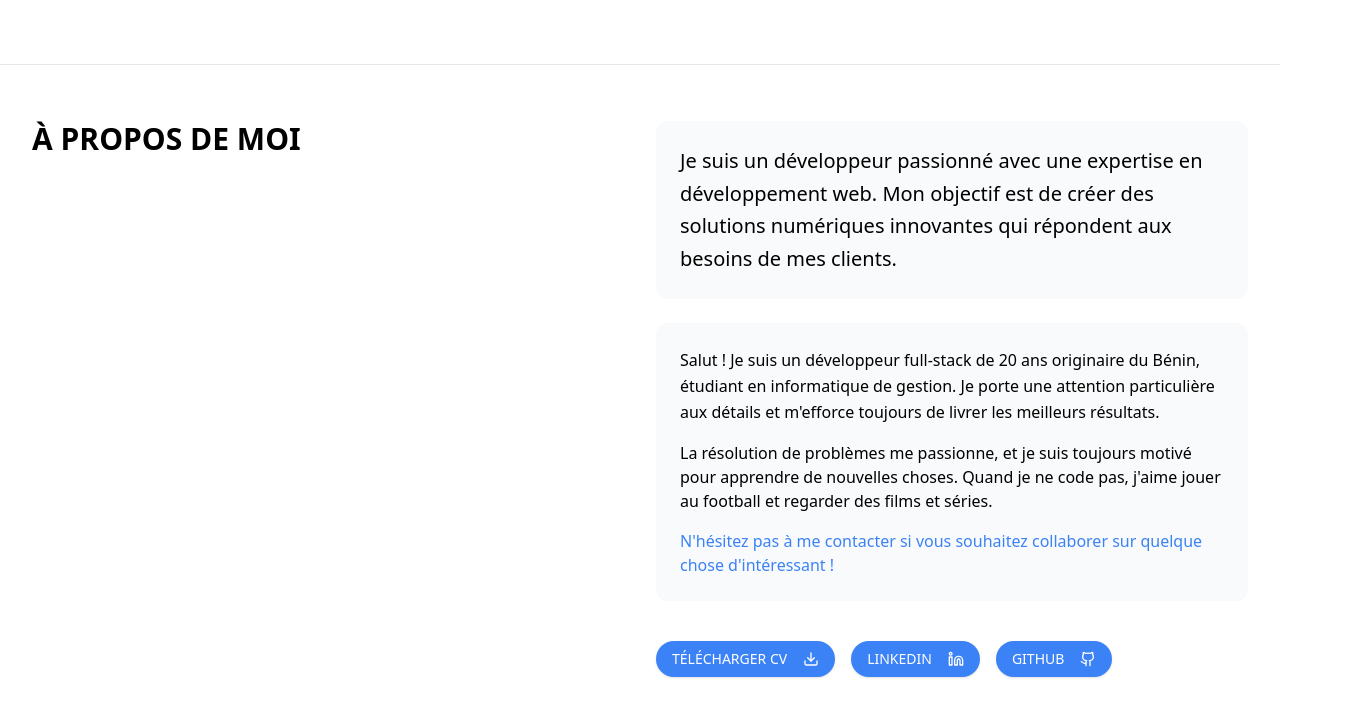
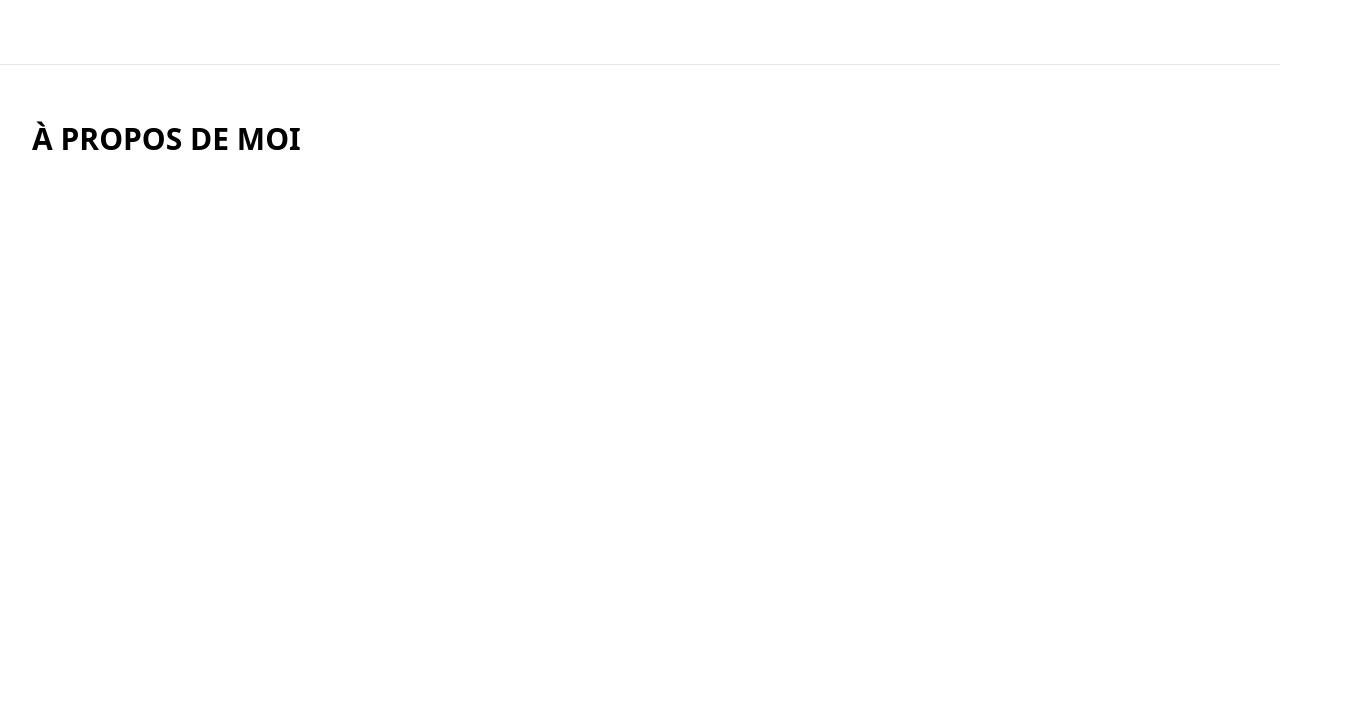
Before and after one commit to Lafiasabigado/Lafia-Portfolio, a Next.js app: page /about in a window 1280 px wide. Shown: the top 716 px of the page, 1348 px wide, since content can reach past the window. Built offline with nearby package versions, Linux system fonts and the light colour scheme.

Commit message:
vercel build

```diff
--- a/app/about/page.tsx
+++ b/app/about/page.tsx
@@ -30,7 +30,7 @@ const About = () => {
         <div className='grid md:grid-cols-2 gap-8'>
           <h1 className='text-3xl font-bold uppercase pb-4'>À Propos de Moi</h1>
           <div className='flex-col space-y-6'>
-            <div className='bg-gray-50 dark:bg-gray-800/50 p-6 rounded-xl'>
+            <div data-aos="fade-up" data-aos-duration="1000" className='bg-gray-50 dark:bg-gray-800/50 p-6 rounded-xl'>
               <p className='text-xl leading-relaxed'>
                 Je suis un développeur passionné avec une expertise en développement web.
                 Mon objectif est de créer des solutions numériques innovantes qui répondent aux besoins
@@ -38,7 +38,7 @@ const About = () => {
               </p>
             </div>
 
-            <div className='bg-gray-50 dark:bg-gray-800/50 p-6 rounded-xl'>
+            <div data-aos="fade-up" data-aos-duration="1000" className='bg-gray-50 dark:bg-gray-800/50 p-6 rounded-xl'>
               <p className='leading-relaxed'>
                 Salut ! Je suis un développeur full-stack de 20 ans originaire du Bénin, étudiant en informatique de gestion.
                 Je porte une attention particulière aux détails et m'efforce toujours de livrer les meilleurs résultats.
@@ -52,7 +52,7 @@ const About = () => {
               </p>
             </div>
 
-            <div className='flex flex-wrap gap-4 pt-4 text-white dark:text-gray-100'>
+            <div className='flex flex-wrap gap-4 pt-4 text-white dark:text-gray-100' data-aos="fade-left" data-aos-delay="100">
               {elements.map((element) => (
                 <Link href={element.link} key={element.id}>
                   <Button className='bg-blue-500 hover:bg-blue-600 transition-colors duration-200 uppercase rounded-full'>
--- a/app/components/Presentation.tsx
+++ b/app/components/Presentation.tsx
@@ -25,10 +25,12 @@ const Presentation = () => {
         <div data-aos="fade-right"
            data-aos-delay="100"
            className='flex items-center space-x-4 pt-5'>
-           <Button
-           className='bg-blue-500 text-white hover:bg-blue-600 rounded-full'
-           >Me Contacter
+           <Link href={'/contact'}>
+            <Button
+              className='bg-blue-500 text-white hover:bg-blue-600 rounded-full'
+            >Me Contacter
            </Button>
+           </Link>
            <div className='text-blue-500'>
             <Link href={link[0]}>
               <Linkedin />
```
